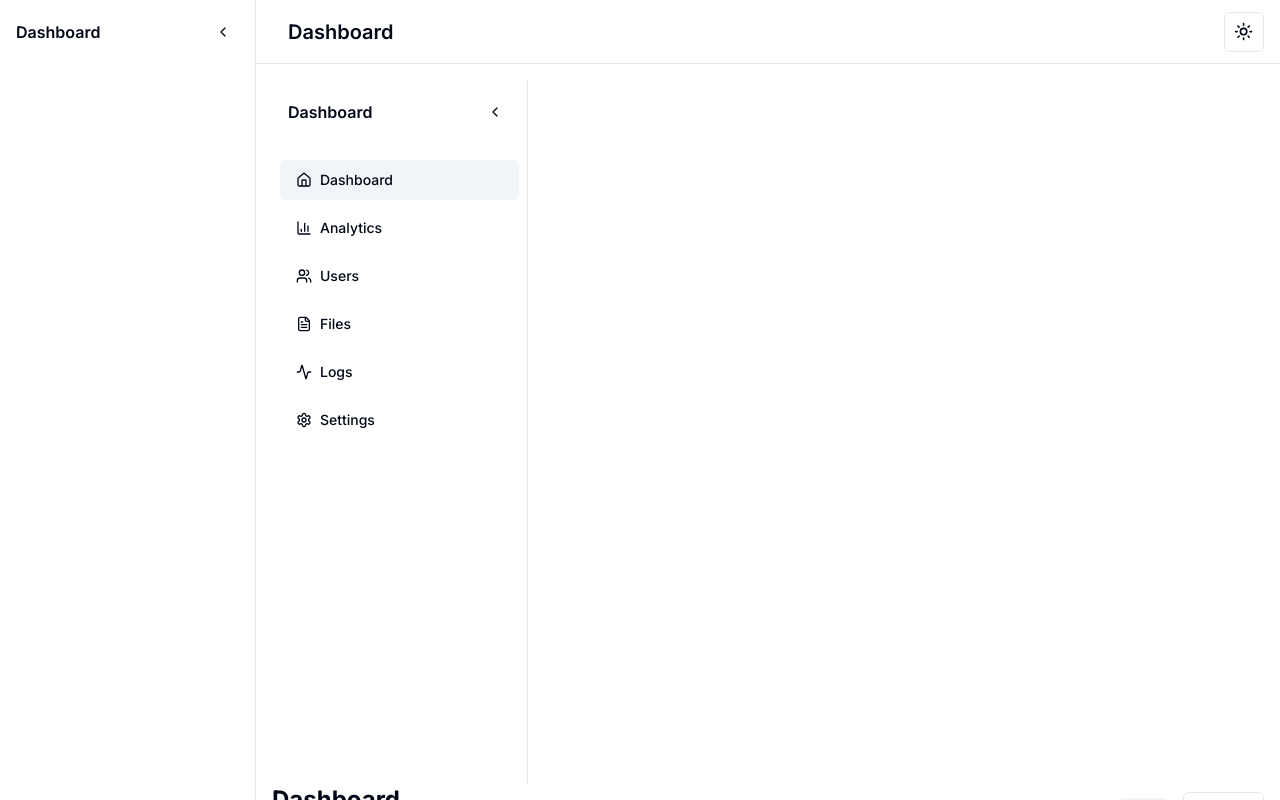
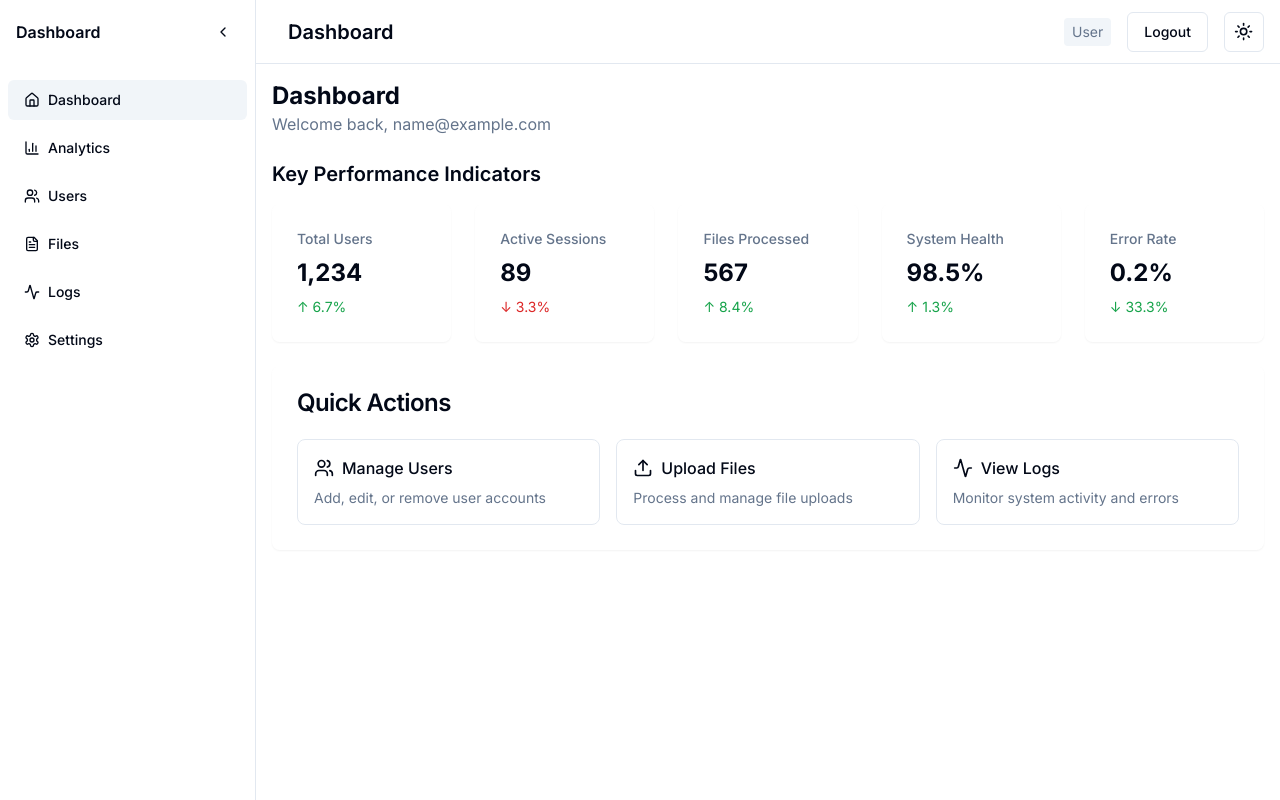
Before and after one commit to walternascimentobarroso/wdashboard, a Next.js app: page /dashboard in a window 1280 px wide. Built offline with nearby package versions, Linux system fonts and the light colour scheme; sample sign-in values are in the browser's storage.

Commit message:
Fix layout
Signed-off-by: Walter Nascimento <walter.nascimento.barroso@gmail.com>

```diff
--- a/app/dashboard/page.tsx
+++ b/app/dashboard/page.tsx
@@ -3,10 +3,9 @@
 import React, { useEffect, useState } from 'react';
 import { useRouter } from 'next/navigation';
 import { DashboardLayout } from '@/components/layout/DashboardLayout';
-import { Sidebar, SidebarItem } from '@/components/layout/Sidebar';
-import { Home, BarChart3, FileText, Settings, Users, Upload, Activity } from 'lucide-react';
 import { Button } from '@/components/ui/button';
 import { Card, CardContent, CardHeader, CardTitle } from '@/components/ui/card';
+import { Users, Upload, Activity } from 'lucide-react';
 
 export default function DashboardPage() {
   const router = useRouter();
@@ -30,12 +29,6 @@ export default function DashboardPage() {
     setUserEmail(email);
   }, [router]);
 
-  const handleLogout = () => {
-    localStorage.removeItem('isLoggedIn');
-    localStorage.removeItem('userEmail');
-    router.push('/login');
-  };
-
   if (!userEmail) {
     return (
       <div className="min-h-screen flex items-center justify-center">
@@ -49,55 +42,11 @@ export default function DashboardPage() {
 
   return (
     <DashboardLayout>
-      <Sidebar>
-        <SidebarItem
-          icon={<Home className="h-4 w-4" />}
-          label="Dashboard"
-          href="/dashboard"
-          active={true}
-        />
-        <SidebarItem
-          icon={<BarChart3 className="h-4 w-4" />}
-          label="Analytics"
-          href="/dashboard/analytics"
-        />
-        <SidebarItem
-          icon={<Users className="h-4 w-4" />}
-          label="Users"
-          href="/dashboard/users"
-        />
-        <SidebarItem
-          icon={<FileText className="h-4 w-4" />}
-          label="Files"
-          href="/dashboard/files"
-        />
-        <SidebarItem
-          icon={<Activity className="h-4 w-4" />}
-          label="Logs"
-          href="/dashboard/logs"
-        />
-        <SidebarItem
-          icon={<Settings className="h-4 w-4" />}
-          label="Settings"
-          href="/dashboard/settings"
-        />
-      </Sidebar>
-
       <div className="space-y-6">
         {/* Welcome Header */}
-        <div className="flex justify-between items-center">
-          <div>
-            <h2 className="text-2xl font-bold">Dashboard</h2>
-            <p className="text-muted-foreground">Welcome back, {userEmail}</p>
-          </div>
-          <div className="flex items-center space-x-4">
-            <span className="text-sm text-muted-foreground bg-muted px-2 py-1 rounded">
-              User
-            </span>
-            <Button variant="outline" onClick={handleLogout}>
-              Logout
-            </Button>
-          </div>
+        <div>
+          <h2 className="text-2xl font-bold">Dashboard</h2>
+          <p className="text-muted-foreground">Welcome back, {userEmail}</p>
         </div>
 
         {/* KPI Cards */}
--- a/components/layout/DashboardLayout.tsx
+++ b/components/layout/DashboardLayout.tsx
@@ -4,11 +4,13 @@ import * as React from "react"
 import { useState, useEffect } from "react"
 import { cn } from "@/lib/utils"
 import { Header } from "./Header"
-import { Sidebar } from "./Sidebar"
+import { Sidebar, SidebarItem } from "./Sidebar"
 import { Sheet, SheetContent, SheetTrigger } from "@/components/ui/sheet"
 import { Button } from "@/components/ui/button"
 import { Menu } from "lucide-react"
 import { useResponsive } from "@/lib/use-responsive"
+import { navigationItems } from "@/lib/navigation"
+import { usePathname } from "next/navigation"
 
 interface DashboardLayoutProps {
   children: React.ReactNode
@@ -19,6 +21,7 @@ export function DashboardLayout({ children, className }: DashboardLayoutProps) {
   const [sidebarExpanded, setSidebarExpanded] = useState(true)
   const [mobileOpen, setMobileOpen] = useState(false)
   const { isMobile } = useResponsive()
+  const pathname = usePathname()
 
   // Load saved preferences
   useEffect(() => {
@@ -54,6 +57,19 @@ export function DashboardLayout({ children, className }: DashboardLayoutProps) {
     }
   }
 
+  const renderNavigation = () => {
+    return navigationItems.map((item) => (
+      <SidebarItem
+        key={item.id}
+        icon={item.icon}
+        label={item.label}
+        href={item.href}
+        expanded={sidebarExpanded}
+        active={pathname === item.href}
+      />
+    ))
+  }
+
   if (isMobile) {
     return (
       <div className={cn("min-h-screen bg-background", className)}>
@@ -61,7 +77,7 @@ export function DashboardLayout({ children, className }: DashboardLayoutProps) {
         <Sheet open={mobileOpen} onOpenChange={setMobileOpen}>
           <SheetContent side="left" className="p-0 w-64">
             <Sidebar expanded={true} onToggle={() => setMobileOpen(false)}>
-              {/* Navigation items will go here */}
+              {renderNavigation()}
             </Sidebar>
           </SheetContent>
         </Sheet>
@@ -76,7 +92,7 @@ export function DashboardLayout({ children, className }: DashboardLayoutProps) {
     <div className={cn("min-h-screen bg-background", className)}>
       <div className="flex h-screen">
         <Sidebar expanded={sidebarExpanded} onToggle={handleSidebarToggle}>
-          {/* Navigation items will go here */}
+          {renderNavigation()}
         </Sidebar>
         <div className="flex-1 flex flex-col">
           <Header onSidebarToggle={handleSidebarToggle} />
--- a/components/layout/Header.tsx
+++ b/components/layout/Header.tsx
@@ -1,6 +1,7 @@
 "use client"
 
 import * as React from "react"
+import { useRouter } from "next/navigation"
 import { Menu } from "lucide-react"
 import { Button } from "@/components/ui/button"
 import { ThemeToggle } from "@/components/theme/ThemeToggle"
@@ -11,6 +12,14 @@ interface HeaderProps {
 }
 
 export function Header({ onSidebarToggle, title = "Dashboard" }: HeaderProps) {
+  const router = useRouter()
+
+  const handleLogout = () => {
+    localStorage.removeItem('isLoggedIn')
+    localStorage.removeItem('userEmail')
+    router.push('/login')
+  }
+
   return (
     <header className="flex items-center justify-between h-16 px-4 border-b bg-background">
       <div className="flex items-center space-x-4">
@@ -26,6 +35,12 @@ export function Header({ onSidebarToggle, title = "Dashboard" }: HeaderProps) {
         <h1 className="text-xl font-semibold">{title}</h1>
       </div>
       <div className="flex items-center space-x-4">
+        <span className="text-sm text-muted-foreground bg-muted px-2 py-1 rounded">
+          User
+        </span>
+        <Button variant="outline" onClick={handleLogout}>
+          Logout
+        </Button>
         <ThemeToggle />
       </div>
     </header>
```
Also changed, not shown: 1 other file (tests, documents, lock files or other folders).
